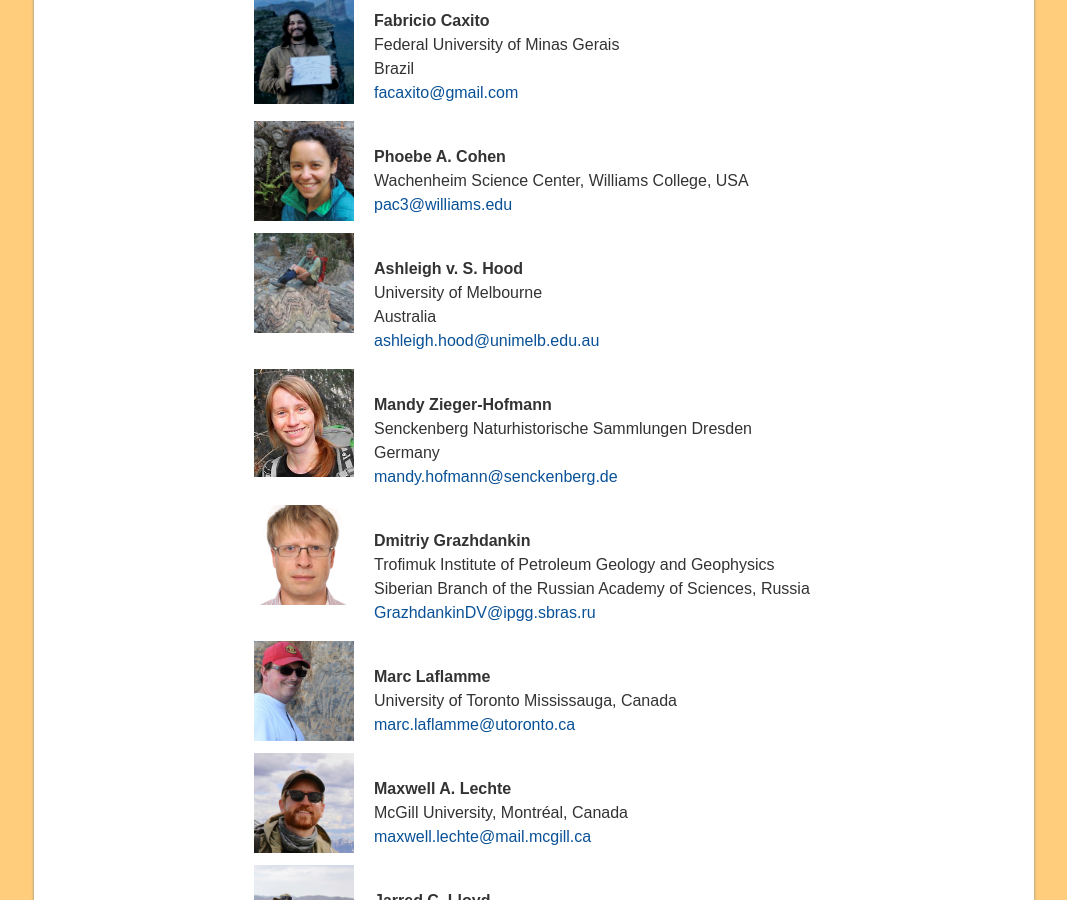
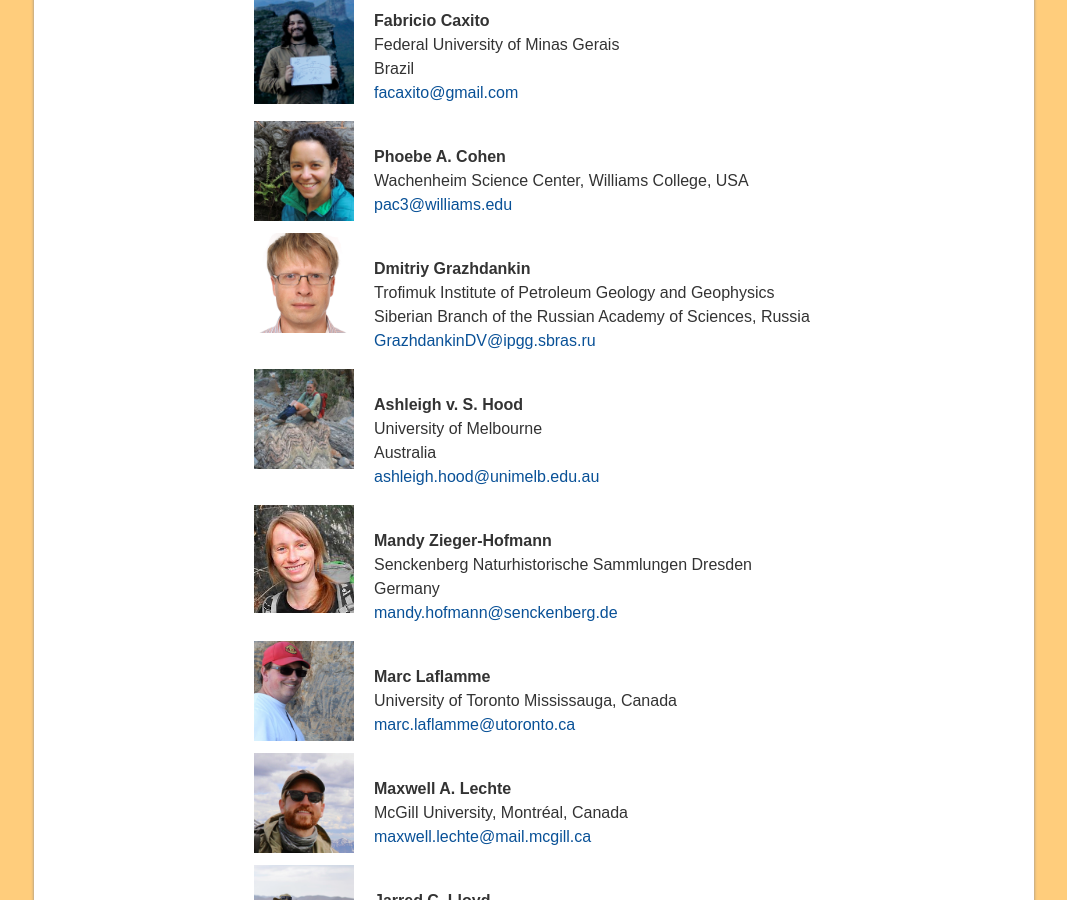
Before and after one commit to i-c-stratigraphy/subcommission-cryogenian, a Jekyll site: the page built from pages/members.md, in a window 1280 px wide and 900 px high, scrolled down 1528 px. Shown: the whole window, without its empty margins (106-1173 px from the left). Built offline with Jekyll 4.4.1, drawn with Linux system fonts in a browser that asks for light colours.

Commit message:
Update members.md

```diff
--- a/pages/members.md
+++ b/pages/members.md
@@ -48,6 +48,12 @@ Federal University of Minas Gerais
 Wachenheim Science Center, Williams College, USA
 <pac3@williams.edu>
 
+<a href="http://www.ipgg.sbras.ru/en/institute/staff/grazhdankindv"><img src="images/Dima.jpeg" style="width:100px; float:left; margin-right:20px;" /></a>
+**Dmitriy Grazhdankin**
+Trofimuk Institute of Petroleum Geology and Geophysics
+ Siberian Branch of the Russian Academy of Sciences, Russia
+<GrazhdankinDV@ipgg.sbras.ru>
+
 <a href="https://findanexpert.unimelb.edu.au/profile/179414-ashleigh-hood"><img src="images/Person-Hood.png" style="width:100px; float:left; margin-right:20px;" /></a>
 **Ashleigh v. S. Hood**
 University of Melbourne
@@ -59,12 +65,6 @@ Australia
 Senckenberg Naturhistorische Sammlungen Dresden
 Germany
 <mandy.hofmann@senckenberg.de>
-
-<a href="http://www.ipgg.sbras.ru/en/institute/staff/grazhdankindv"><img src="images/Dima.jpeg" style="width:100px; float:left; margin-right:20px;" /></a>
-**Dmitriy Grazhdankin**
-Trofimuk Institute of Petroleum Geology and Geophysics
- Siberian Branch of the Russian Academy of Sciences, Russia
-<GrazhdankinDV@ipgg.sbras.ru>
 
 <a href="https://www.utm.utoronto.ca/cps/people/marc-laflamme"><img src="images/person-laflamme.jpeg" style="width:100px; float:left; margin-right:20px;" /></a>
 **Marc Laflamme**
```
